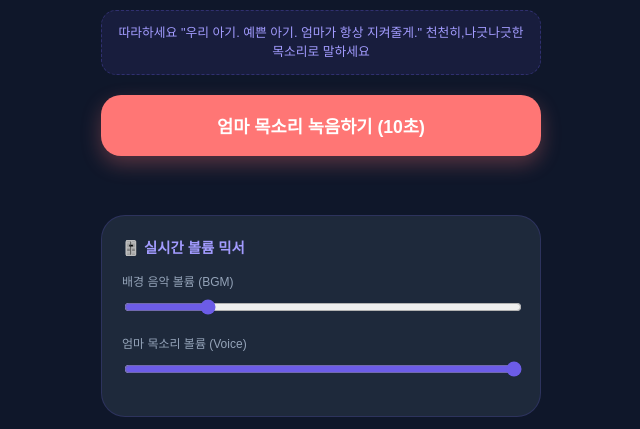
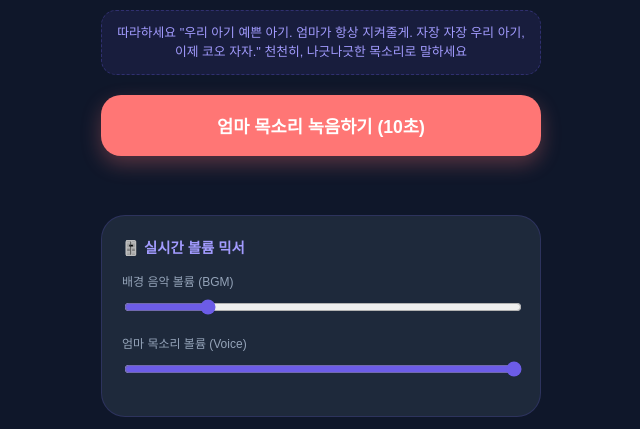
Before and after one commit to dunmarin2-spec/lullaby, a plain HTML site: page index.html in a window 1280 px wide. Both pictures are taken after a click on the button "🎙️ 목소리 복제". Shown: the part 325-754 px from the top of the page, without its empty margins (319-959 px from the left). Drawn offline with Linux system fonts and the light colour scheme.

Commit message:
Update index.html

```diff
--- a/index.html
+++ b/index.html
@@ -1,4 +1,6 @@
-<!DOCTYPE html><html lang="ko"><head>
+<!DOCTYPE html>
+<html lang="ko">
+<head>
     <meta charset="UTF-8">
     <meta name="google" content="notranslate">
     <meta name="viewport" content="width=device-width, initial-scale=1.0">
@@ -50,7 +52,9 @@
 
         #status-text { margin-top: 15px; font-size: 0.95rem; color: #a29bfe; text-align: center; min-height: 1.5rem; font-weight: bold; }
         .guide-box { background: rgba(108, 92, 231, 0.1); border: 1px dashed rgba(108, 92, 231, 0.3); color: #a29bfe; font-size: 0.8rem; line-height: 1.5; text-align: center; margin-bottom: 20px; padding: 12px; border-radius: 15px; }
-    </style></head><body>
+    </style>
+</head>
+<body>
     <div class="app-container">
         <div class="lang-selector" translate="no">
             <button class="lang-btn active" onclick="changeLang('ko', this)">KO</button>
@@ -86,7 +90,7 @@
 
         <div id="ai-mode" class="content-section ai-section">
             <div style="font-size: 3rem; margin-bottom: 10px; text-align: center;">🌌</div>
-            <p id="ai-info" class="guide-box">따라하세요 "우리 아기. 예쁜 아기. 엄마가 항상 지켜줄게." 천천히,나긋나긋한 목소리로 말하세요</p>
+            <p id="ai-info" class="guide-box">따라하세요 "우리 아기 예쁜 아기. 엄마가 항상 지켜줄게. 자장 자장 우리 아기, 이제 코오 자자." 천천히, 나긋나긋한 목소리로 말하세요</p>
             <button class="record-btn" id="recordBtn" onclick="handleRecord()">엄마 목소리 녹음하기 (10초)</button>
             <p id="status-text"></p>
         </div>
@@ -111,13 +115,15 @@
     </div>
 
     <audio id="audio-player" loop></audio>
-    <audio id="voice-player" loop></audio><script>
+    <audio id="voice-player" loop></audio>
+
+    <script>
     const langData = {
         ko: {
             title: "🌙 엄마 품 자장가", sub: "오늘도 우리 아이, 꿀잠 잘 시간",
             tab1: "🎵 테마 음악", tab2: "🎙️ 목소리 복제",
             mainInfo: "원하는 음악을 선택한 뒤, '목소리 복제' 탭에서 엄마 목소리를 녹음해 보세요. 음악과 목소리가 아름답게 합쳐집니다.",
-            aiInfo: "음악을 선택하고 목소리를 녹음하면 음악 위에 엄마의 목소리가 합쳐집니다.",
+            aiInfo: '따라하세요 "우리 아기 예쁜 아기. 엄마가 항상 지켜줄게. 자장 자장 우리 아기, 이제 코오 자자." 천천히, 나긋나긋한 목소리로 말하세요',
             bgm1t: "따뜻한 별빛 오르골", bgm1d: "마음을 진정시키는 잔잔한 멜로디",
             bgm2t: "태엽 인형의 꿈", bgm2d: "포근한 안도감을 주는 맑은 오르골",
             bgm3t: "천사의 품속에서(AI)", bgm3d: "까만밤, 별 하나가 내려와 우리 아기를 지켜줍니다.",
@@ -138,7 +144,7 @@
             title: "🌙 Mommy's Lullaby", sub: "Time for your baby to sleep tight",
             tab1: "🎵 Themes", tab2: "🎙️ Voice Clone",
             mainInfo: "Select music, then record Mommy's voice in the 'Voice Clone' tab to blend them together beautifully.",
-            aiInfo: "Select music and record your voice to blend Mommy's voice over the melody.",
+            aiInfo: 'Please repeat: "My sweet baby, my lovely child. Mommy will always protect you. Sleep tight, my dear, now go to sleep." Speak slowly and gently.',
             bgm1t: "Warm Starlight Box", bgm1d: "Calming and gentle melodies",
             bgm2t: "Clockwork Doll's Dream", bgm2d: "Clear and comforting sounds",
             bgm3t: "Acoustic Forest Walk", bgm3d: "Warm guitar for baby",
@@ -159,15 +165,15 @@
             title: "🌙 Anne Kucağı Ninnisi", sub: "Bebeğiniz için mışıl mışıl uyku vakti",
             tab1: "🎵 Temalar", tab2: "🎙️ Ses Klonlama",
             mainInfo: "Müziği seçin, ardından müzikle anne sesini birleştirmek için 'Ses Klonlama' sekmesinden kaydı başlatın.",
-            aiInfo: "Müzik seçip sesinizi kaydedin, anne sesi müzikle birleşecektir.",
+            aiInfo: 'Lütfen tekrar edin: "Canım bebeğim, tatlı yavrum. Annen seni her zaman koruyacak. Ninni ninni bebeğim, hadi uyu artık." Yavaşça ve yumuşak bir sesle konuşun.',
             bgm1t: "Sıcak Yıldız Işığı", bgm1d: "Sakinleştirici ve nazik melodiler",
-            bgm2t: "Kurmalı Bebeğin Rüyası", bgm2d: "Net ve rahatlatıcı sesler",
+            bgm2t: "Kurmalı Bebeğin Rüyası", bgm2d: "Net 및 rahatlatıcı sesler",
             bgm3t: "Akustik Orman Yürüyüşü", bgm3d: "Bebekler için sıcak gitar",
-            bgm4t: "Pırıl Pırıl Yıldızlı Düşler", bgm4d: "Mistik ve parlak melodiler",
+            bgm4t: "Pırıl Pırıl Yıldızlı Düşler", bgm4d: "Mistik 및 parlak melodiler",
             bgm5t: "Işıl Işıl Yıldız", bgm5d: "Gece gökyüzünü aydınlatan dünyaca ünlü bir ninni",
-            bgm6t: "Weisbach Ninnisi", bgm6d: "Zarif ve sofistike klasik bir melodi",
+            bgm6t: "Weisbach Ninnisi", bgm6d: "Zarif 및 sofistike klasik bir melodi",
             bgm7t: "Dandini Dandini Dastana", bgm7d: "Türk annelerinin en sevdiği geleneksel ninni",
-            bgm8t: "Annesi Onu Çok Severmiş", bgm8d: "Yumuşak gitar ve tatlı sesli güzel bir Türk ninnisi.",
+            bgm8t: "Annesi Onu Çok Severmiş", bgm8d: "Yumuşak gitar 및 tatlı sesli güzel bir Türk ninnisi.",
             bgm9t: "E Bebeğim E", bgm9d: "Huzur içinde uyuyan bir çocuğu anlatan Türk ninnisi.",
             bgm10t: "Sen Benim Bal Peteğim", bgm10d: "Çocuğu dünyanın en tatlı şeylerine benzeten bir Türk ninnisi.",
             record: "Annem Sesini Kaydet (10sn)", stop: "⏹ Ninniyi Durdur",
@@ -300,6 +306,7 @@
                         status.innerText = retryCount === 0 ? langData[currentLang].statusGen :
                                            `${langData[currentLang].statusQueue} (${retryCount}/${maxRetries})`;
 
+                        // 🚀 여기에 Vercel 주소를 직접 넣으셔도 됩니다 (예: https://lullaby-six.vercel.app/api/clone)
                         const response = await fetch('/api/clone', {
                             method: 'POST',
                             headers: { 'x-lang': currentLang },
@@ -339,4 +346,6 @@
                 setTimeout(() => { if(mediaRecorder.state === "recording") mediaRecorder.stop(); }, 10000);
             } catch (err) { alert("Mic error!"); }
         } else { mediaRecorder.stop(); }
-    }</script></body></html>
+    }</script>
+</body>
+</html>
```
